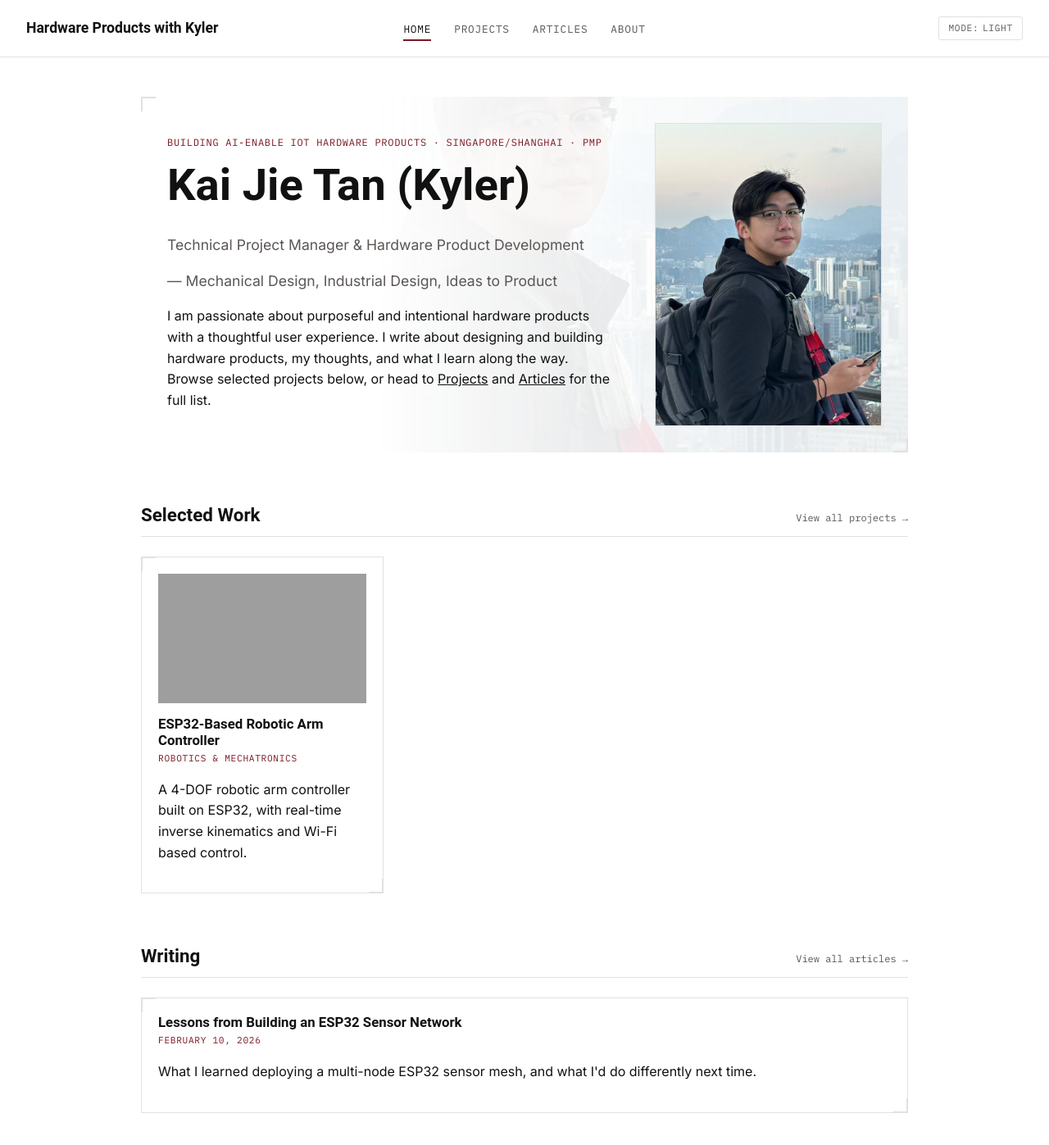
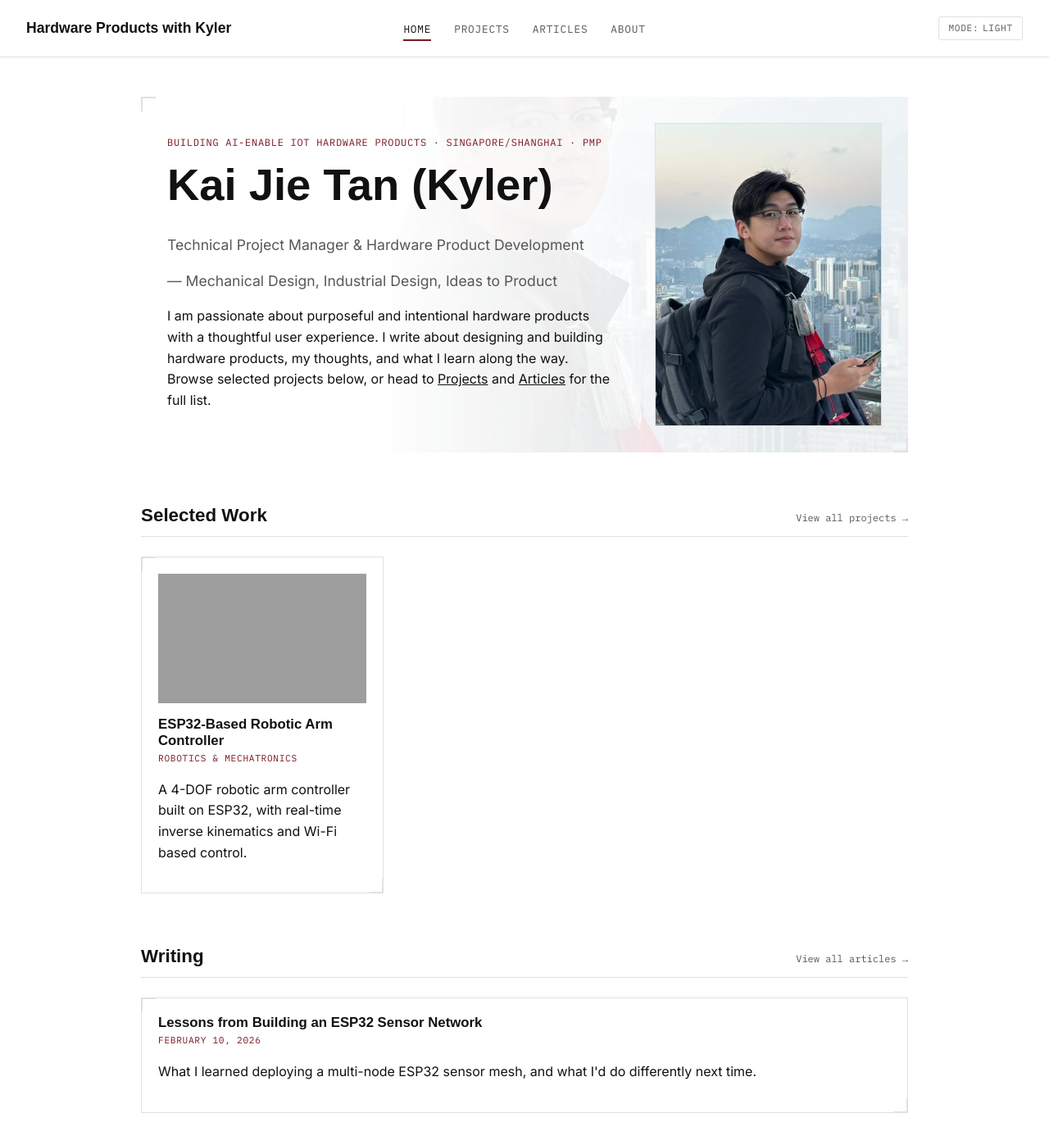
Before and after one commit to kaitkj/kaitkj.github.io, a Jekyll site: the page built from index.html, in a window 1280 px wide and 1400 px high. Shown: the top 1397 px of the window at 82% size. Built offline with Jekyll 4.4.1, drawn with Linux system fonts in a browser that asks for light colours; grey boxes are pictures that could not be loaded.

Commit message:
Update main.css

```diff
--- a/assets/css/main.css
+++ b/assets/css/main.css
@@ -26,7 +26,7 @@
 }
 
 :root {
-  --font-display: "Roboto", sans-serif;
+  --font-display: "Roboto Serif", sans-serif;
   --font-body: "Inter", sans-serif;
   --font-mono: "IBM Plex Mono", monospace;
 }
```
